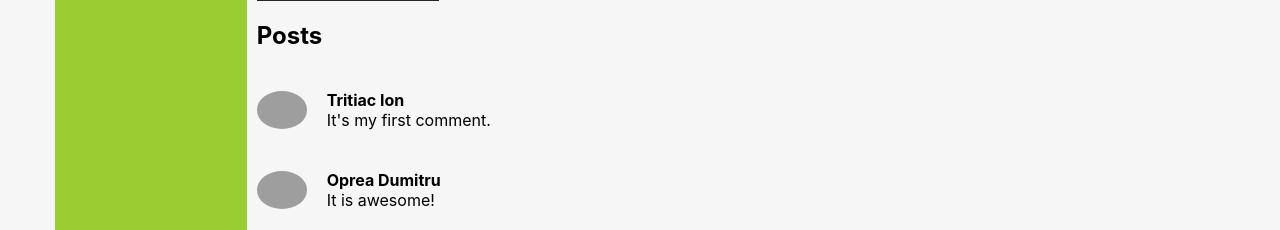
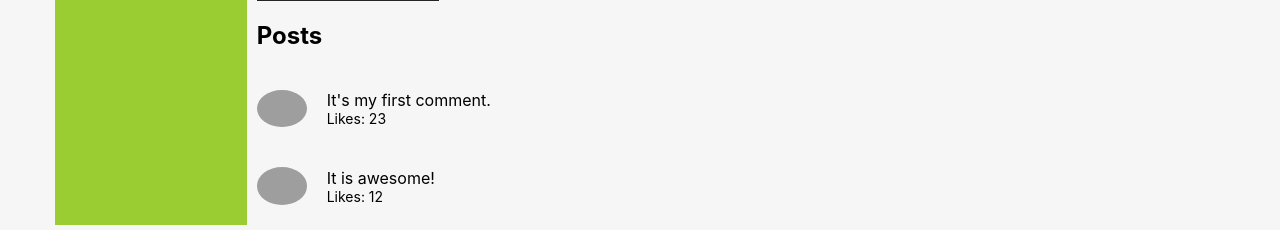
Before and after one commit to Itritiac/learn-react, a React (Create React App) app: page /profile in a window 1280 px wide. Shown: the part 665-895 px from the top of the page. Built offline with nearby package versions, Linux system fonts and the light colour scheme; grey boxes are pictures that could not be loaded.

Commit message:
add .map

```diff
--- a/src/components/Content/Dialogs/Chates/Chates.js
+++ b/src/components/Content/Dialogs/Chates/Chates.js
@@ -21,8 +21,6 @@ const ChatItem = (props) =>{
 
     );
 }
-
-
 let Chates = (props) =>{
 
   let dataChat = [
@@ -31,17 +29,15 @@ let Chates = (props) =>{
     {id:3, name: 'Ion Moraru', status: 'Last seen error'}
   ]
 
-  return(
-          <div className={styles.chates}>
-            <div >
-              <ChatItem  name={dataChat[0].name} id={dataChat[0].id} status={dataChat[0].status}/>
-              <ChatItem  name={dataChat[1].name} id={dataChat[1].id} status={dataChat[1].status} />
-              <ChatItem  name={dataChat[2].name} id={dataChat[2].id} status={dataChat[2].status} />
+  let dataElements = dataChat
+  .map( dataChat => <ChatItem  name={dataChat.name} id={dataChat.id} status={dataChat.status}/>);
 
 
 
+  return(
+          <div className={styles.chates}>
+            {dataElements}
           </div>
-        </div>
   );
 }
 
--- a/src/components/Content/Dialogs/Messages/Messages.js
+++ b/src/components/Content/Dialogs/Messages/Messages.js
@@ -15,19 +15,22 @@ const Message = (props) =>{
 
 }
 
-
-
 let Messages = (props) =>{
 
 			let messagesData = [
 				{id: 1, name: 'Sandu Rusnac', message: 'Hi. This message is awesome'}
 			]
 
+			let messagesElements = messagesData.
+			map (messagesData =><Message name={messagesData.name} message={messagesData.message} id={messagesData.id} />);
+
 
 
   return(
 
-            	<Message name={messagesData[0].name} message={messagesData[0].message} id={messagesData[0].id} />
+            	<div className={styles.message}>
+            		{messagesElements}
+            	</div>
 
 
   );
--- a/src/components/Content/Profile/Post/Post.js
+++ b/src/components/Content/Profile/Post/Post.js
@@ -11,6 +11,7 @@ let Post = (props) =>{
       <div>
   <div><strong>{props.name}</strong></div>
         <div>{props.messsage}</div>
+        <div className={styles.likes}>{`Likes: ${props.likes}`}</div>
       </div>
     </div>
     </div>
--- a/src/components/Content/Profile/Post/post.module.css
+++ b/src/components/Content/Profile/Post/post.module.css
@@ -9,3 +9,7 @@
   border-radius: 50%;
   margin-right: 20px;
 }
+
+.likes{
+	font-size: 14px;
+}
--- a/src/components/Content/Profile/Profile.js
+++ b/src/components/Content/Profile/Profile.js
@@ -4,14 +4,23 @@ import Form from './Form/Form';
 import Post from './Post/Post';
 import UserProfile from './UserProfile/UserProfile';
 
-let Profile = () =>{
+
+let Profile = (props) =>{
+
+	let posts =[
+		{id: 1, messsage : "It's my first comment.", likes: 23},
+		{id: 2, messsage : "It is awesome!", likes: 12}
+	]
+
+	let postsElements =
+		posts.map( p => <Post messsage={p.messsage}  likes={p.likes}/>)
+
   return(
           <div >
             <UserProfile />
             <Form />
             <div><h2>Posts</h2></div>
-            <Post name="Tritiac Ion" messsage="It's my first comment."/>
-            <Post name="Oprea Dumitru" messsage="It is awesome!"/>
+            <div>{postsElements}</div>
           </div>
   );
 }
```
